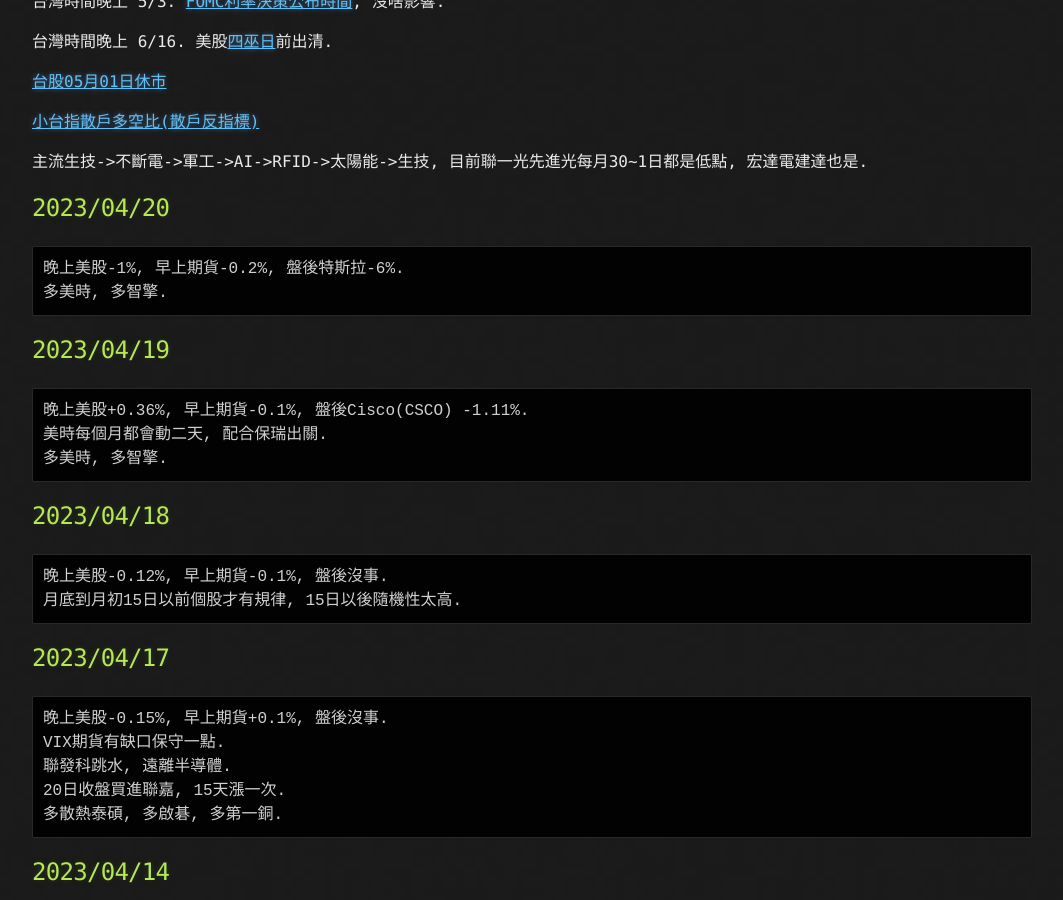
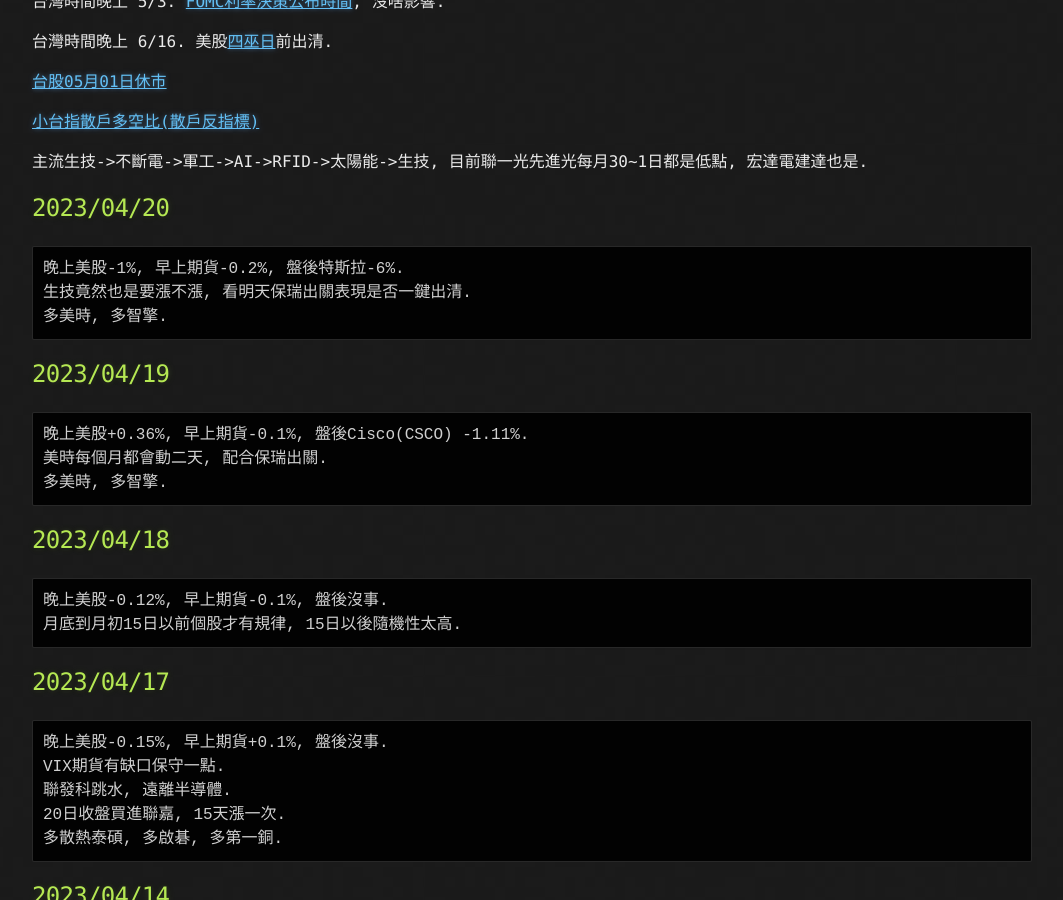
Before and after one commit to lepg5487/Stock_God, a Jekyll site: the page built from index.md, in a window 1280 px wide and 900 px high, scrolled down 388 px. Shown: the whole window, without its empty margins (108-1171 px from the left). Built offline with Jekyll 4.4.1, drawn with Linux system fonts in a browser that asks for light colours; our own code applies the rules of GitHub Pages for plain Markdown files.

Commit message:
Update index.md

````diff
--- a/index.md
+++ b/index.md
@@ -21,6 +21,7 @@ layout: testlayouts
 ## 2023/04/20
 ```
 晚上美股-1%, 早上期貨-0.2%, 盤後特斯拉-6%.
+生技竟然也是要漲不漲, 看明天保瑞出關表現是否一鍵出清.
 多美時, 多智擎.
 ```
 
````
